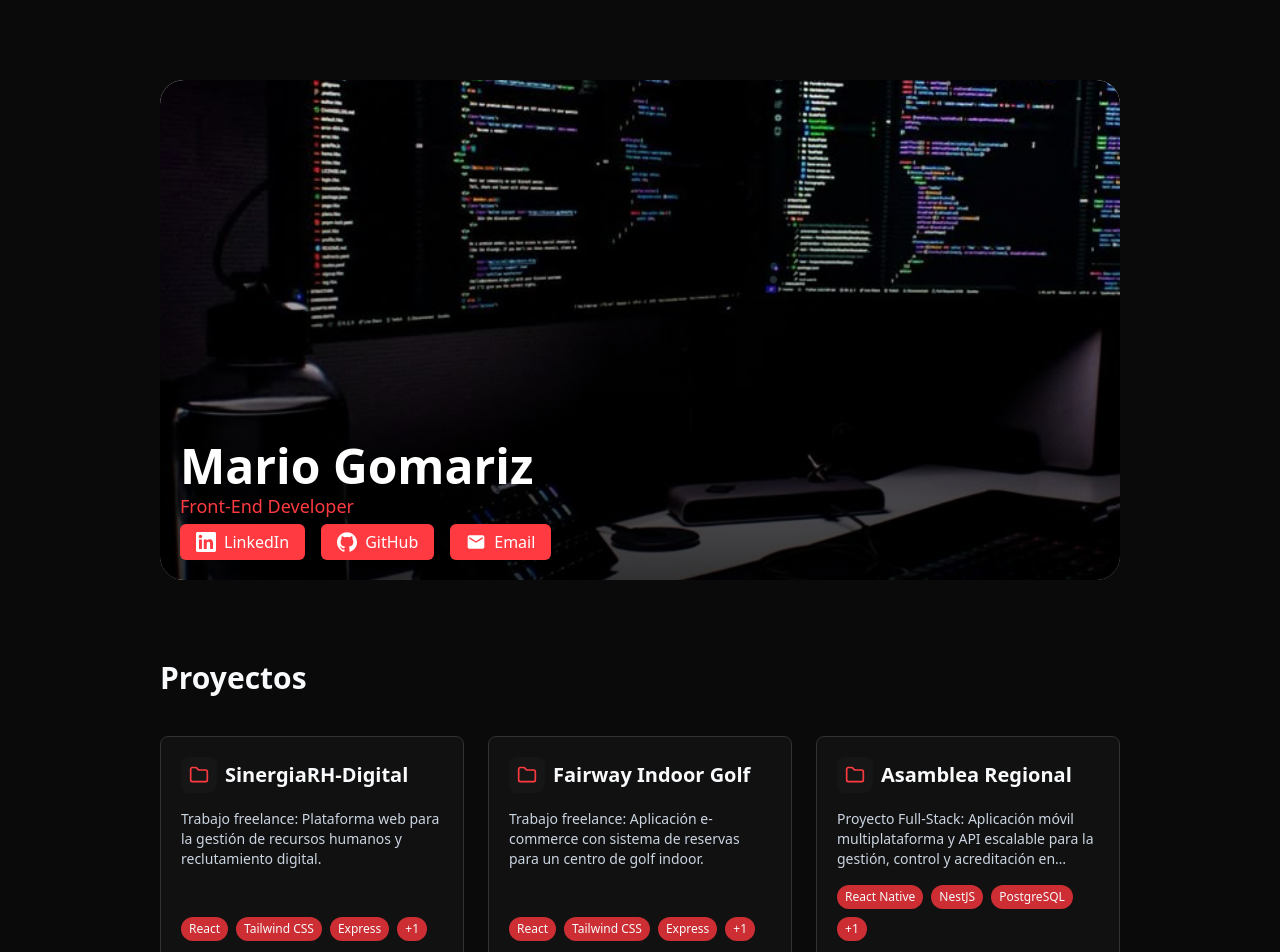
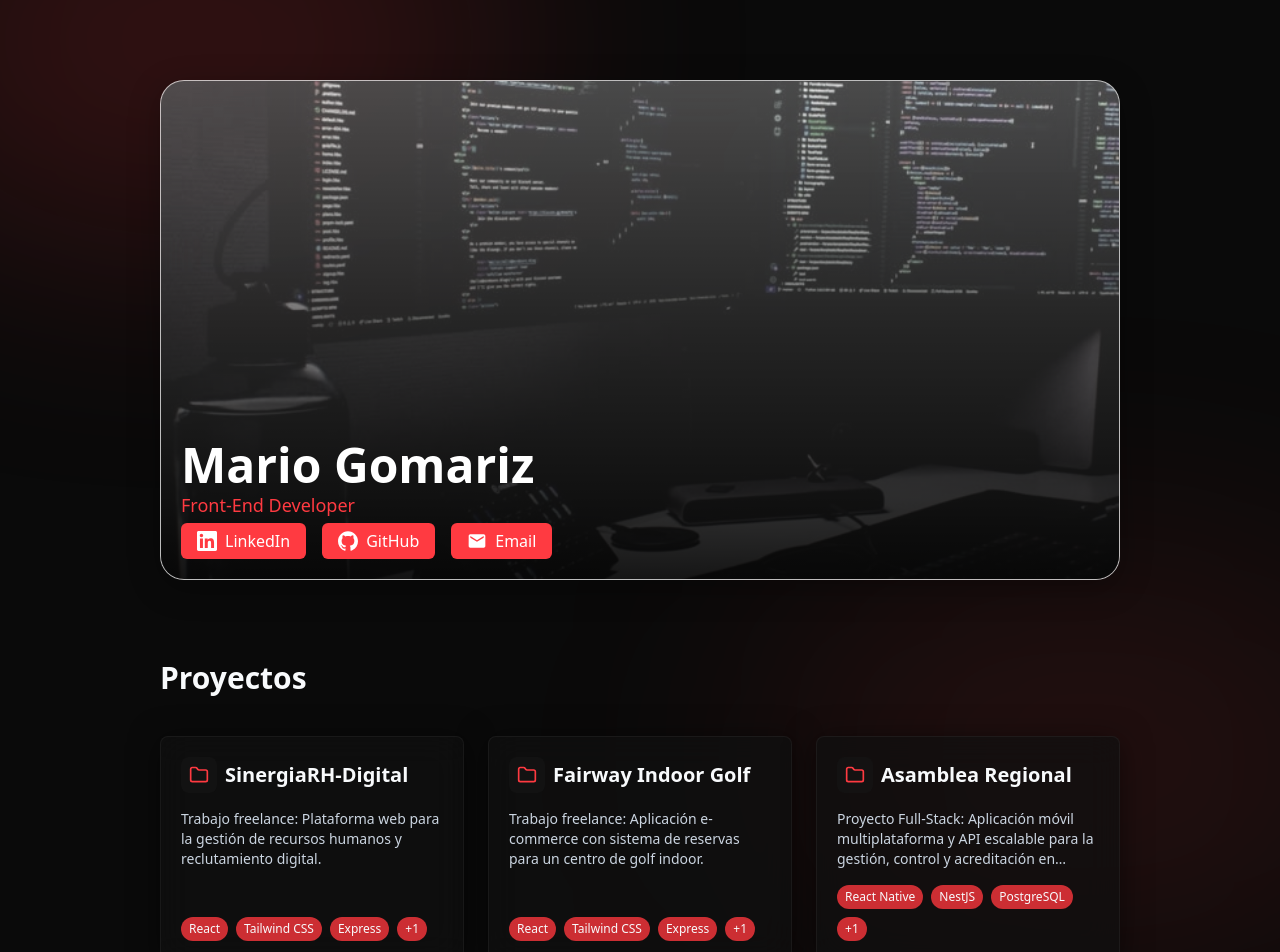
Before and after one commit to MarioGomariz/Portfolio-2.0, a Next.js app: page / in a window 1280 px wide. Shown: the top 952 px of the page. Built offline with nearby package versions, Linux system fonts and the light colour scheme.

Commit message:
fix style

```diff
--- a/src/app/globals.css
+++ b/src/app/globals.css
@@ -1,4 +1,10 @@
 @import "tailwindcss";
+
+@theme {
+  --color-primary: var(--primary);
+  --color-primary-light: var(--primary-light);
+  --color-primary-dark: var(--primary-dark);
+}
 
 :root {
   /* Colores primarios - Cambiados a rojo estilo Tron: Ares */
@@ -7,11 +13,11 @@
   --primary-dark: #cc2e33;
   --primary-hover: #b01a1f;
 
-  /* Colores de fondo - Oscurecidos para estilo Tron */
+  /* Colores de fondo - Oscurecidos para estilo Tron (con Glassmorphism) */
   --background: #0a0a0a;
-  --background-card: #111111;
-  --background-element: #161616;
-  --background-hover: #1e1e1e;
+  --background-card: rgba(17, 17, 17, 0.7);
+  --background-element: rgba(22, 22, 22, 0.6);
+  --background-hover: rgba(30, 30, 30, 0.8);
 
   /* Colores de borde */
   --border-color: #333333;
@@ -44,15 +50,22 @@ body {
   color: var(--text-secondary);
 }
 
-/* Clases de utilidad para tarjetas */
+/* Clases de utilidad para tarjetas (Glassmorphism) */
 .dark-card {
-  background-color: var(--background-card);
-  border: 1px solid var(--border-color);
+  background-color: rgba(17, 17, 17, 0.7); /* #111111 con 70% opacidad */
+  backdrop-filter: blur(16px);
+  -webkit-backdrop-filter: blur(16px);
+  border: 1px solid rgba(255, 255, 255, 0.05); /* Borde sutil */
+  box-shadow: 0 4px 30px rgba(0, 0, 0, 0.5); /* Sombra suave */
 }
 
 /* Clases de utilidad para gradientes */
 .blue-gradient-text {
-  background-image: linear-gradient(to right, var(--primary-light), var(--primary-dark));
+  background-image: linear-gradient(
+    to right,
+    var(--primary-light),
+    var(--primary-dark)
+  );
   -webkit-background-clip: text;
   background-clip: text;
   color: transparent;
@@ -73,7 +86,6 @@ body {
     padding-right: 2rem;
   }
 }
-
 
 /* Estilos para la línea de borde */
 #border-path {
--- a/src/app/layout.tsx
+++ b/src/app/layout.tsx
@@ -31,14 +31,28 @@ export default function RootLayout({
   return (
     <html lang="es">
       <head>
-        <link rel="icon" type="image/png" sizes="32x32" href="/images/profile/profile.png" />
-        <link rel="icon" type="image/png" sizes="16x16" href="/images/profile/profile.png" />
+        <link
+          rel="icon"
+          type="image/png"
+          sizes="32x32"
+          href="/images/profile/profile.png"
+        />
+        <link
+          rel="icon"
+          type="image/png"
+          sizes="16x16"
+          href="/images/profile/profile.png"
+        />
         <link rel="apple-touch-icon" href="/images/profile/profile.png" />
         <link rel="shortcut icon" href="/images/profile/profile.png" />
       </head>
       <body
         className={`${sora.variable} ${geistSans.variable} ${geistMono.variable} antialiased dark-bg`}
       >
+        {/* Background Gradients - Tron Red Style (Global) */}
+        <div className="fixed top-[-20%] left-[-10%] w-[50%] h-[50%] rounded-full bg-primary-dark/20 blur-[120px] -z-10 pointer-events-none" />
+        <div className="fixed bottom-[-20%] right-[-10%] w-[50%] h-[50%] rounded-full bg-primary/10 blur-[130px] -z-10 pointer-events-none" />
+
         {children}
       </body>
     </html>
--- a/src/components/sections/Home.tsx
+++ b/src/components/sections/Home.tsx
@@ -12,13 +12,13 @@ export default function Home() {
     const updatePath = () => {
       const textMain = document.getElementById("anim-p");
       const path = document.getElementById(
-        "border-path"
+        "border-path",
       ) as SVGPathElement | null;
 
       if (textMain && path) {
         path.setAttribute(
           "d",
-          `M0,0 V${textMain.offsetHeight} H${textMain.offsetWidth} v${textMain.offsetHeight}`
+          `M0,0 V${textMain.offsetHeight} H${textMain.offsetWidth} v${textMain.offsetHeight}`,
         );
 
         const pathLength = path.getTotalLength();
@@ -37,16 +37,16 @@ export default function Home() {
     <section id="home" className="wrapper pt-20">
       <div className="w-full">
         {/* Main card with background image - full width and height */}
-        <div className="w-full h-[400px] rounded-3xl bg-white relative flex flex-col overflow-hidden gap-10 justify-end p-6 dark:bg-raisin-black lg:h-[500px] lg:p-10">
+        <div className="w-full h-[400px] rounded-3xl bg-white/70 dark:bg-[#111111]/60 backdrop-blur-xl border border-white/10 shadow-[0_8px_32px_0_rgba(0,0,0,0.3)] relative flex flex-col overflow-hidden gap-10 justify-end p-6 lg:h-[500px] lg:p-10">
           {/* Gradient overlay */}
-          <div className="absolute bg-gradient-to-t from-black/80 to-transparent top-0 left-0 bottom-0 right-0 z-[2]" />
+          <div className="absolute bg-gradient-to-t from-black/90 via-black/50 to-transparent top-0 left-0 bottom-0 right-0 z-[2]" />
 
           {/* Background image */}
           <Image
             src="/images/coding.jpg"
             alt="Coding background"
             fill
-            className="absolute w-full h-full object-cover left-0 top-0"
+            className="absolute w-full h-full object-cover left-0 top-0 opacity-60 mix-blend-luminosity"
             priority
           />
 
@@ -55,13 +55,15 @@ export default function Home() {
             <h1 className="text-5xl font-bold leading-7 mb-2">
               {personalInfo.name}
             </h1>
-            <span className="text-lg font-medium leading-9" style={{ color: "var(--primary)" }}>
+            <span
+              className="text-lg font-medium leading-9"
+              style={{ color: "var(--primary)" }}
+            >
               {personalInfo.profession}
             </span>
             <SocialList />
           </div>
         </div>
-
       </div>
     </section>
   );
```
